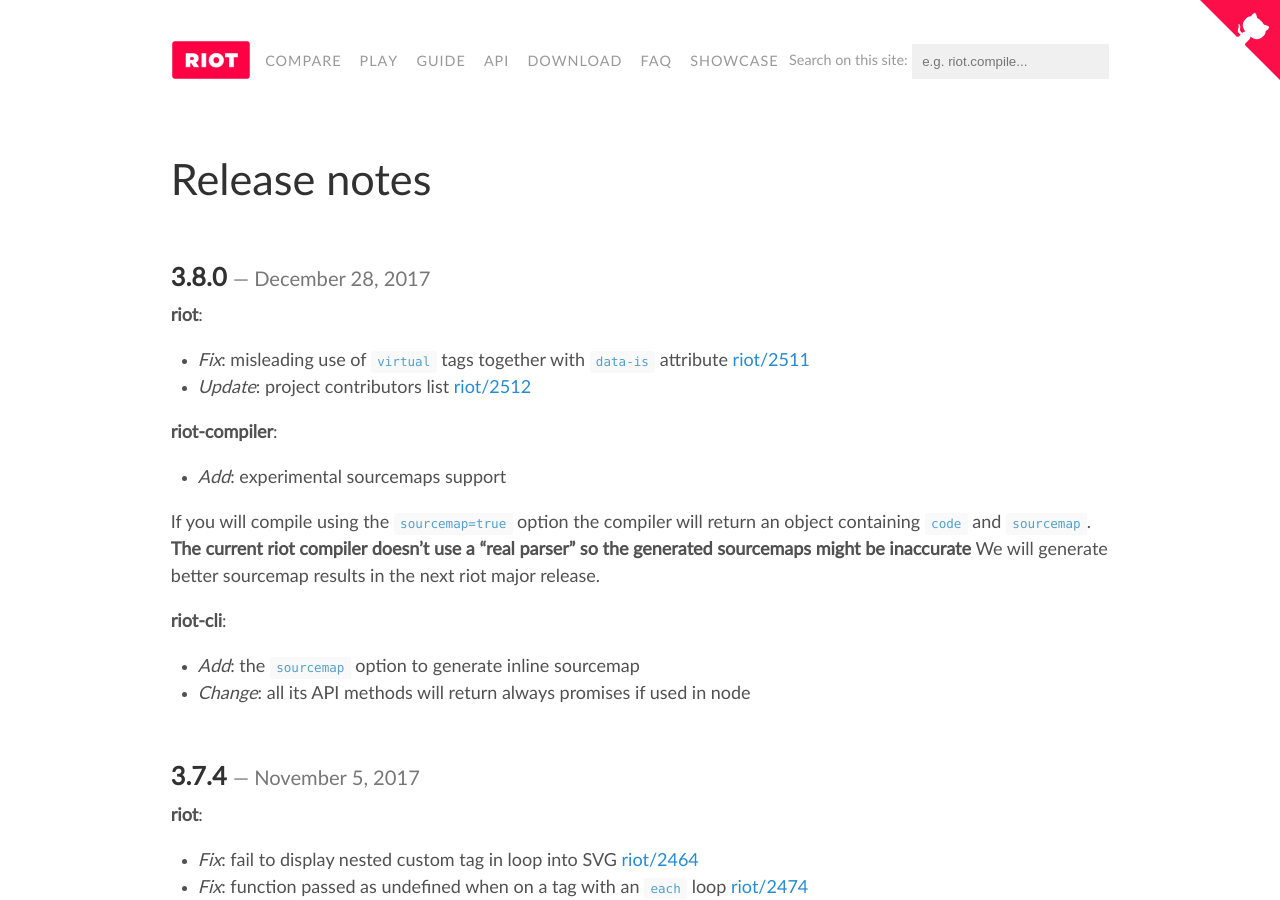
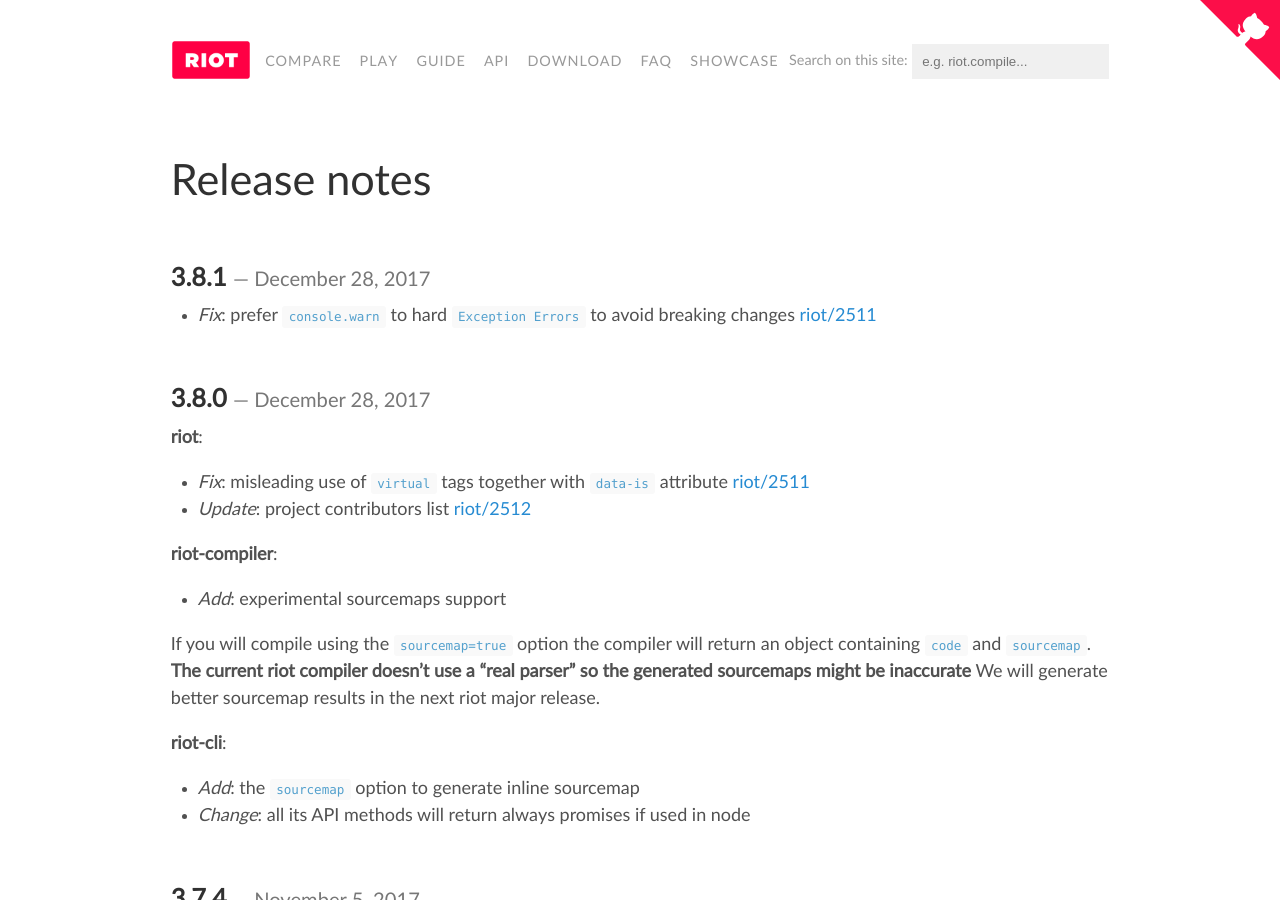
Before and after one commit to riot/riot.github.io, a Jekyll site: the page built from release-notes.md, in a window 1280 px wide and 900 px high. Built offline with Jekyll 4.4.1, drawn with Linux system fonts in a browser that asks for light colours; nearby versions of some CDN libraries; emoji names are drawn with the system emoji font; comment, search, counter and statistics services are not loaded.

Commit message:
updated: release notes

```diff
--- a/_config.yml
+++ b/_config.yml
@@ -42,7 +42,7 @@
 minor_version:       3.7
 v2_minor_version:    2.6
 
-version:             3.8.0
+version:             3.8.1
 v2_version:          2.6.8
 version_slurp:       Add experimental sourcemaps support
 v2_version_slurp:    Security patch agains XSS injections
--- a/release-notes.md
+++ b/release-notes.md
@@ -5,6 +5,10 @@
 ---
 
 # {{ page.title }}
+
+## 3.8.1 *December 28, 2017*
+
+ - _Fix_: prefer `console.warn` to hard `Exception Errors` to avoid breaking changes [riot/2511](https://github.com/riot/riot/issues/2511)
 
 ## 3.8.0 *December 28, 2017*
 
```
